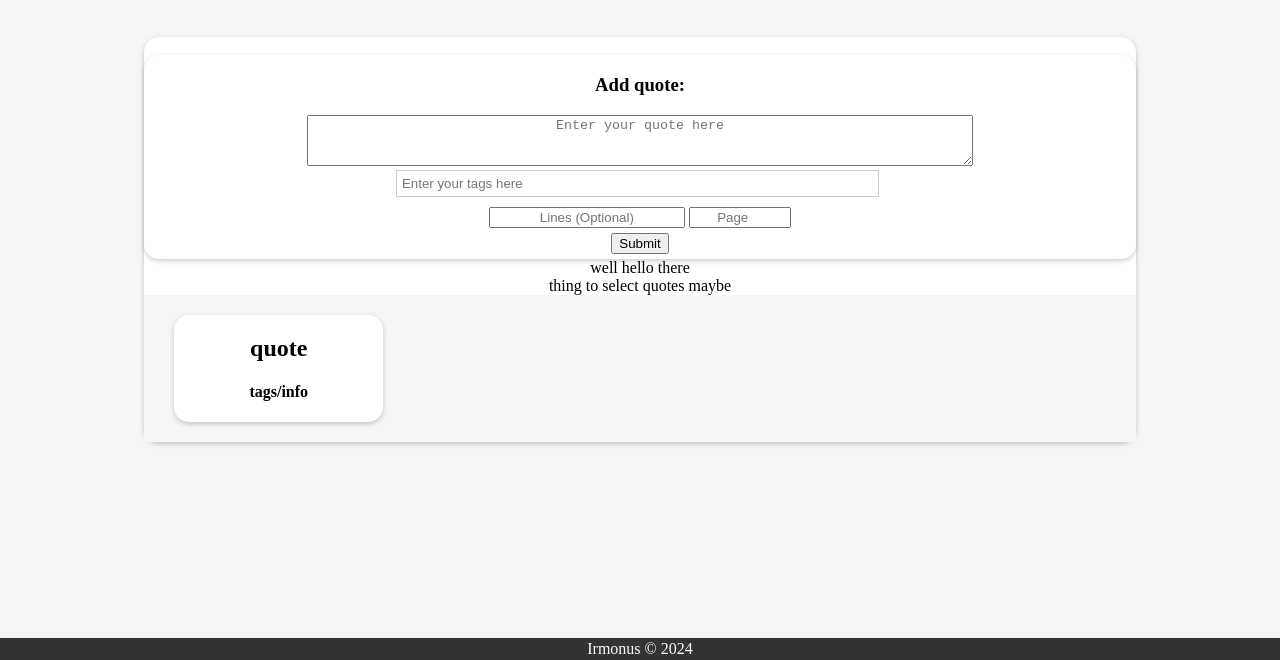
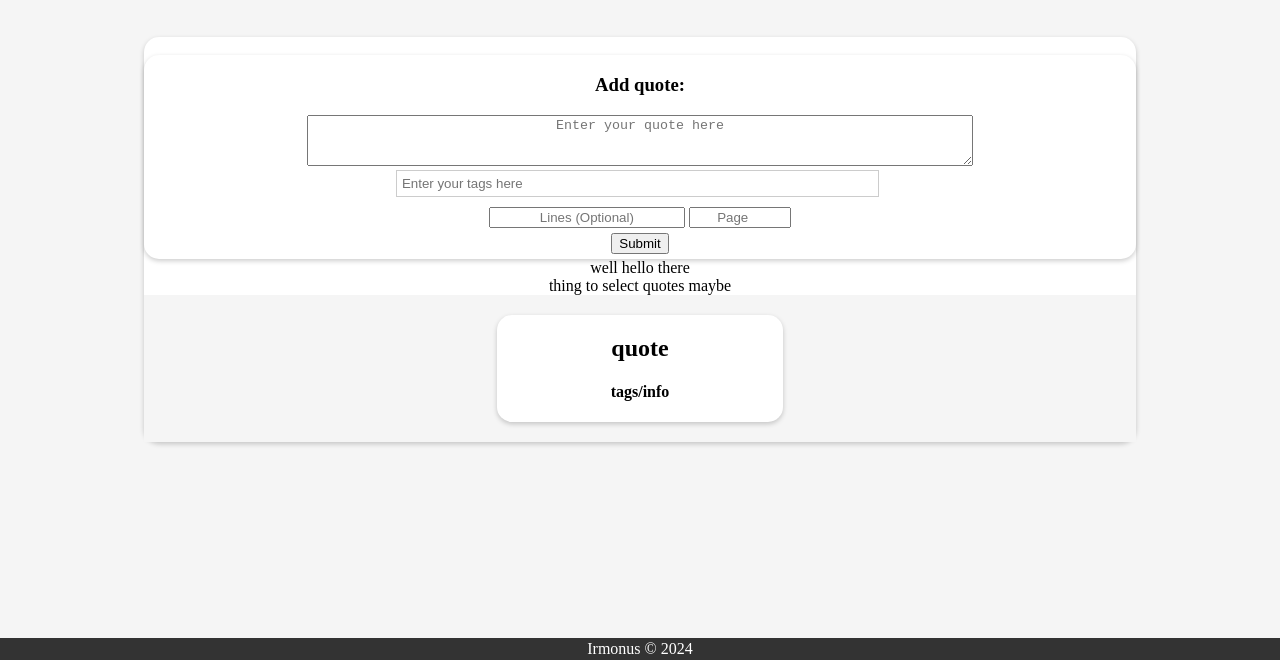
Before and after one commit to notdavido/quosite, a website with bundled scripts: page index.html in a window 1280 px wide. Shown: the part 140-800 px from the top of the page. Built offline with nearby package versions, Linux system fonts and the light colour scheme; no server answers; files whose address does not match are found by name.

Commit message:
quote container change

```diff
--- a/decorations.css
+++ b/decorations.css
@@ -17,7 +17,7 @@ body, html {
 }
 
 .topic {
-  width: 22%; /* Adjust the width as needed */
+  width: 30%;
   margin: 10px;
  /*  padding: 20px; */
   background: #fff; /* Example background color for each topic */
@@ -178,10 +178,13 @@ body, html {
 }
 
 .quotecontainer {
-  display: flex;
+  display:flex;
+  justify-content: space-around;
+  flex-wrap: wrap;
   text-align: center;
   padding: 10px 20px;
 
+  width: auto;
   height: auto ;
   background: #f5f5f5;
 }
```
